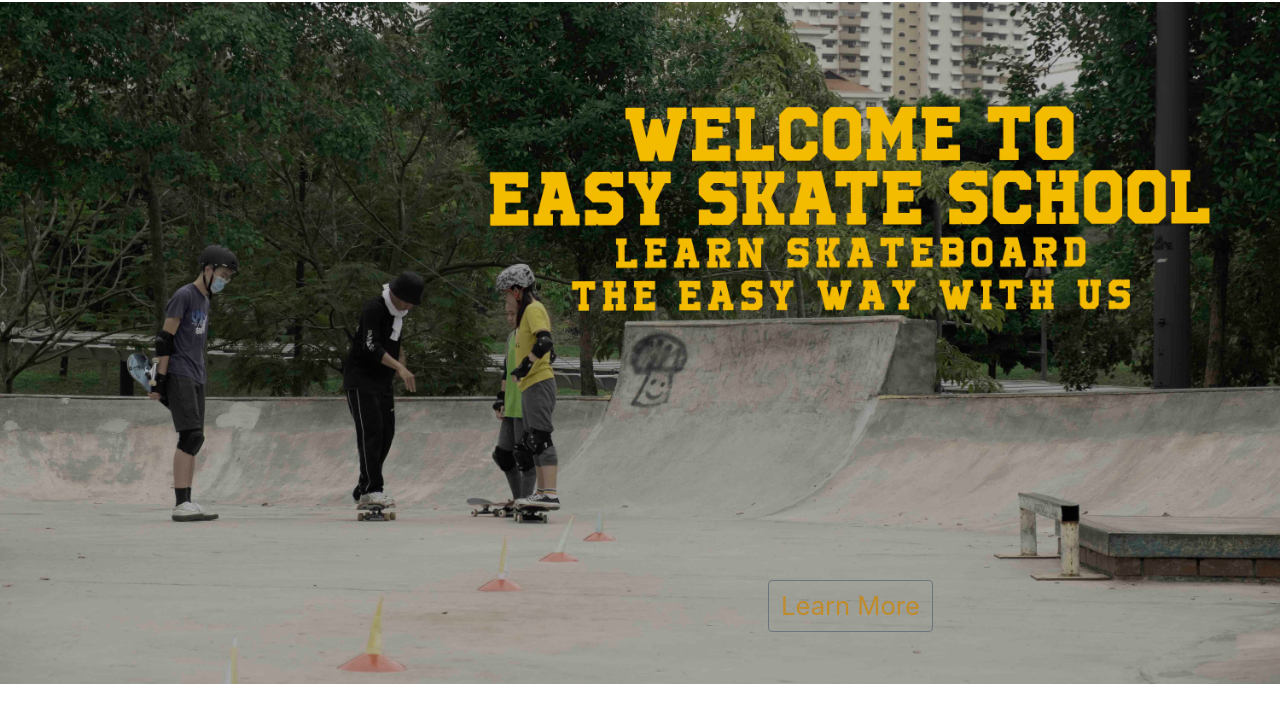
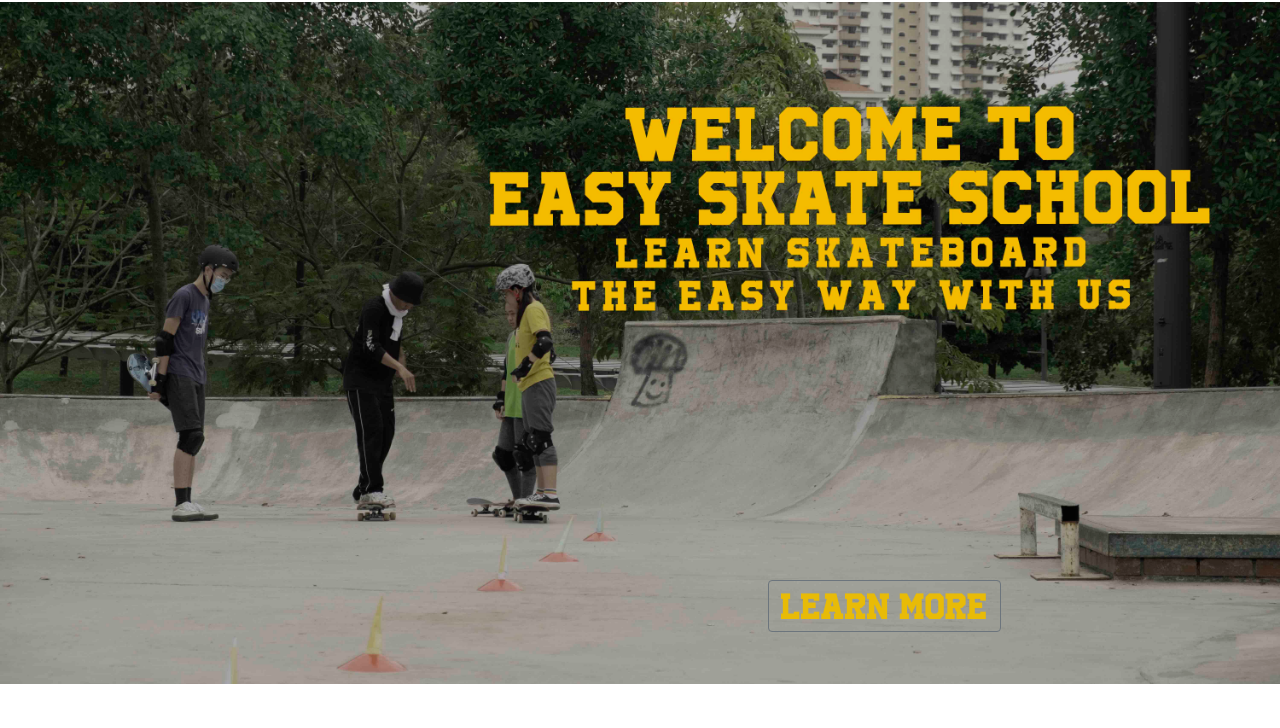
Before and after one commit to easyskateschool/easyskateschool.github.io, a plain HTML site: page index.html in a window 1280 px wide. Shown: the part 72-800 px from the top of the page. Drawn offline with nearby package versions, Linux system fonts and the light colour scheme.

Commit message:
siap header

```diff
--- a/index.html
+++ b/index.html
@@ -25,7 +25,7 @@
   }
   @font-face {
       font-family: headerpic;
-      src: url("font/varsity_regular.ttf");
+      src: url("font/University.otf");
 
   }
 
@@ -52,7 +52,7 @@
      top: -30px;
       left: 60%;
       text-align: justify;
-      color: rgb(192, 139, 42);
+      color: rgb(232, 187, 7);
   }
     </style>
 </head>
@@ -85,7 +85,7 @@
   </div>
   <div>
     <img src="img/header1.jpg" alt="" class="headerpic">
-    <a href="lesson.html"><button type="button" class="btn btn-outline-secondary headertext" style="font-size: 2vw;">Learn More</button></a>
+    <a href="lesson.html"><button type="button" class="btn btn-outline-secondary headertext" style="font-size: 2vw; font-family:headerpic ;">Learn More</button></a>
     </div>
   </div>
   <br><br><br>
```
Also changed, not shown: font/University.otf (added).
